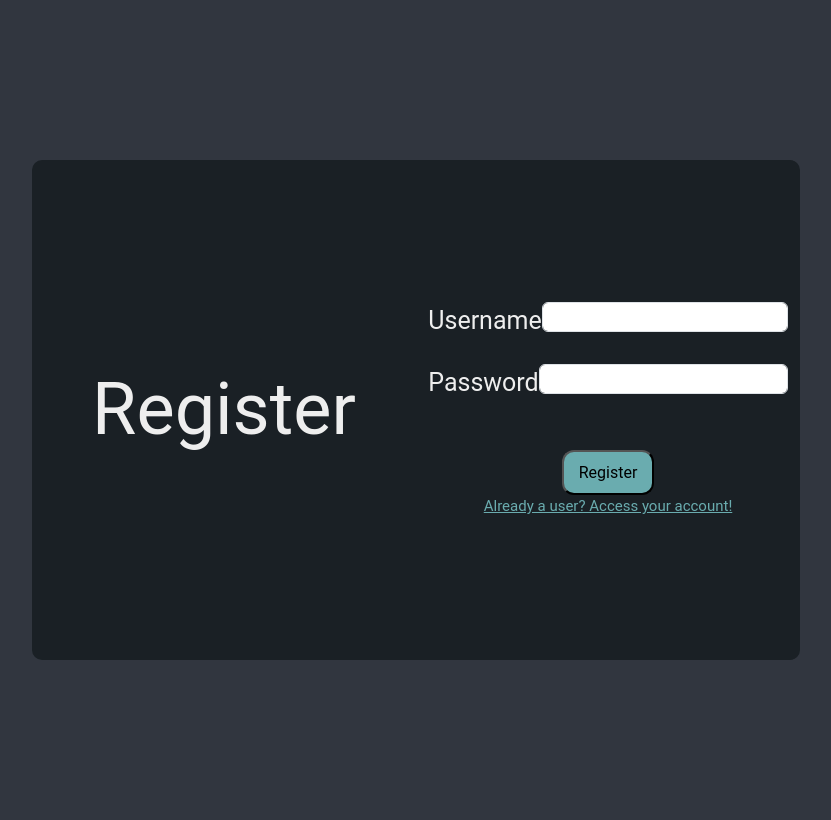
After one commit to Edi013/ShopMe-eCommerce, a Symfony app: template templates/auth/register.html.twig in a window 1280 px wide. The commit adds this page. Shown: the whole page, without its empty margins (224-1055 px from the left). Run offline with Twig, Linux system fonts and the light colour scheme; the template is opened without the code that fills it, so the values that code supplies are empty; form fields are guessed from the names that the template uses; style sheets or scripts are compiled from the project's sources; some libraries are stand-ins or nearby versions.

Commit message:
created login, register and session logic and pages

```diff
--- a/config/routes.yaml
+++ b/config/routes.yaml
@@ -15,7 +15,7 @@ shop_list:
     controller: App\Controller\ShopController::index
 login_form:
     path: [/auth]
-    controller: App\Controller\LoginController::index
+    controller: App\Controller\LoginController
 register_form:
     path: [/register]
-    controller: App\Controller\RegisterController::index
+    controller: App\Controller\RegisterController
--- /dev/null
+++ b/templates/auth/register.html.twig
@@ -0,0 +1,90 @@
+<head>
+    {# Font Awesome #}
+    <link rel="stylesheet" href="https://cdnjs.cloudflare.com/ajax/libs/font-awesome/6.5.0/css/all.min.css">
+    {# Bootstrap #}
+    <link href="https://cdn.jsdelivr.net/npm/bootstrap@5.3.0-alpha1/dist/css/bootstrap.min.css" rel="stylesheet">
+    <script src="https://cdn.jsdelivr.net/npm/bootstrap@5.3.0-alpha1/dist/js/bootstrap.bundle.min.js"></script>
+
+    <link rel="stylesheet" href="{{ asset('styles/app.css') }}">
+
+    <meta charset="UTF-8">
+    <title>{% block title %}Register{% endblock %}</title>
+    <meta name="viewport" content="width=device-width, initial-scale=1">
+</head>
+<body>
+<div class="center-div form">
+    <div class="half center-div">
+        <div class="title">Register</div>
+    </div>
+    <div class="half">
+        <div class="register-inputs">
+            {{ form_start(form) }}
+            {{ form_row(form.username) }}
+            {{ form_row(form.password) }}
+        </div>
+        <div class="center-div">
+            <button type="submit">Register</button>
+        </div>
+        <div class="center-div">
+            <a class='redirect' href="{{ path('login') }}">Already a user? Access your account!</a>
+        </div>
+    </div>
+
+    {{ form_end(form) }}
+
+    {% for message in app.flashes('error') %}
+        <div class="alert alert-danger center-div">{{ message }}</div>
+    {% endfor %}
+    {% for message in app.flashes('success') %}
+        <div class="alert alert-success center-div">{{ message }}</div>
+    {% endfor %}
+</div>
+
+<style>
+    body{
+        display: flex;
+        justify-content: center;
+    }
+
+    .half{
+        width: 50%;
+    }
+
+    .form{
+        display: flex;
+        justify-content: center;
+        align-items: center;
+        background-color: var(--color-bg-contrast);
+        height: 40%;
+        width: 60%;
+        border-radius: 10px;
+        margin: 12.5% 0.5%;
+        min-height: 500px;
+        min-width: 750px;
+        font-size: 25px;
+    }
+
+    .title{
+        font-size: 72px;
+    }
+    .register-inputs{
+        display: flex !important;
+        justify-content: center !important;
+        width: 100% !important;
+    }
+
+    .required{
+        min-width: 50%;
+    }
+
+    form div {
+        display: flex !important;
+        justify-content: center !important;
+    }
+
+    .redirect{
+        font-size: 15px;
+        color: var(--color-accent);
+    }
+</style>
+</body>
```
Also changed, not shown: src/Controller/LoginController.php (+16 -2 lines), src/Controller/RegisterController.php (added, +36 -0 lines), src/Controller/Types/RegisterFormType.php (added, +27 -0 lines), src/Services/UserService.php (+5 -2 lines), templates/auth/login.html.twig (renamed from templates/auth/index.html.twig, +10 -2 lines).
